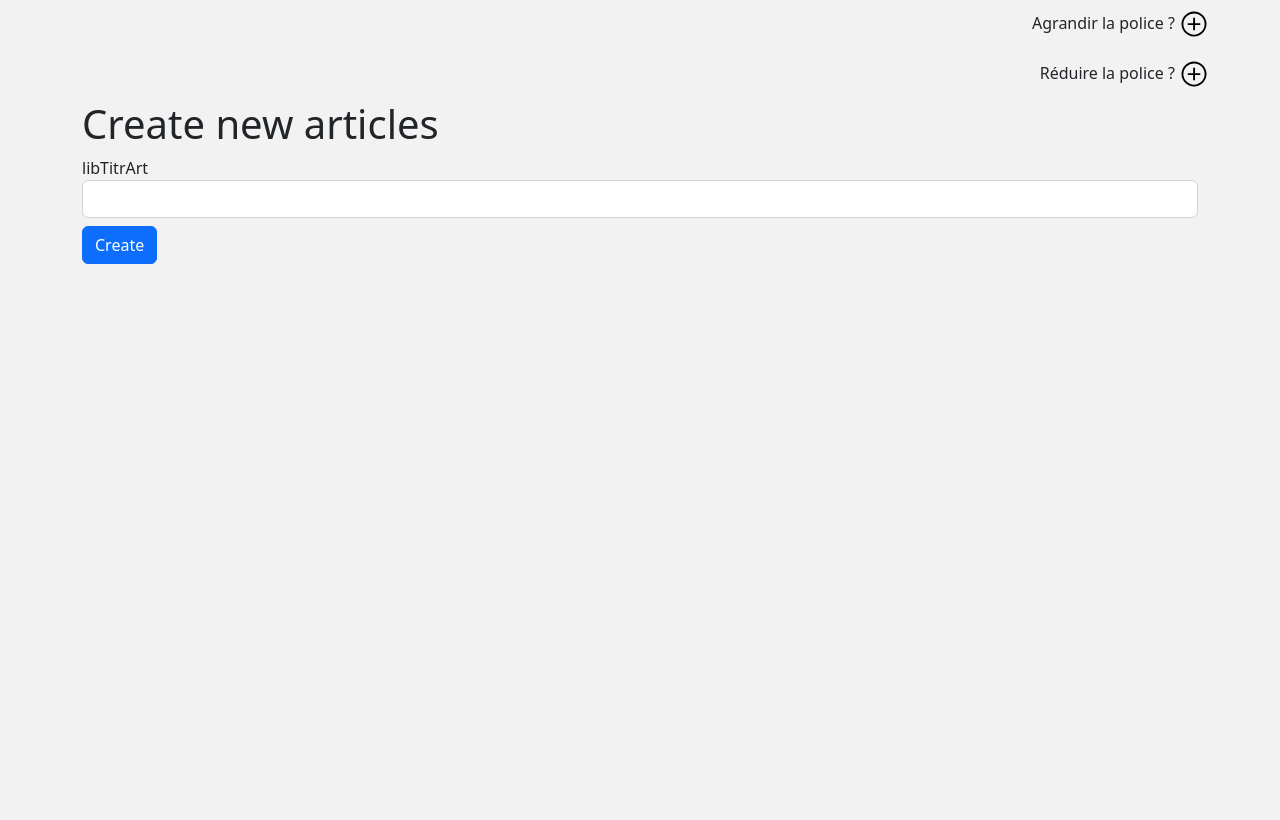
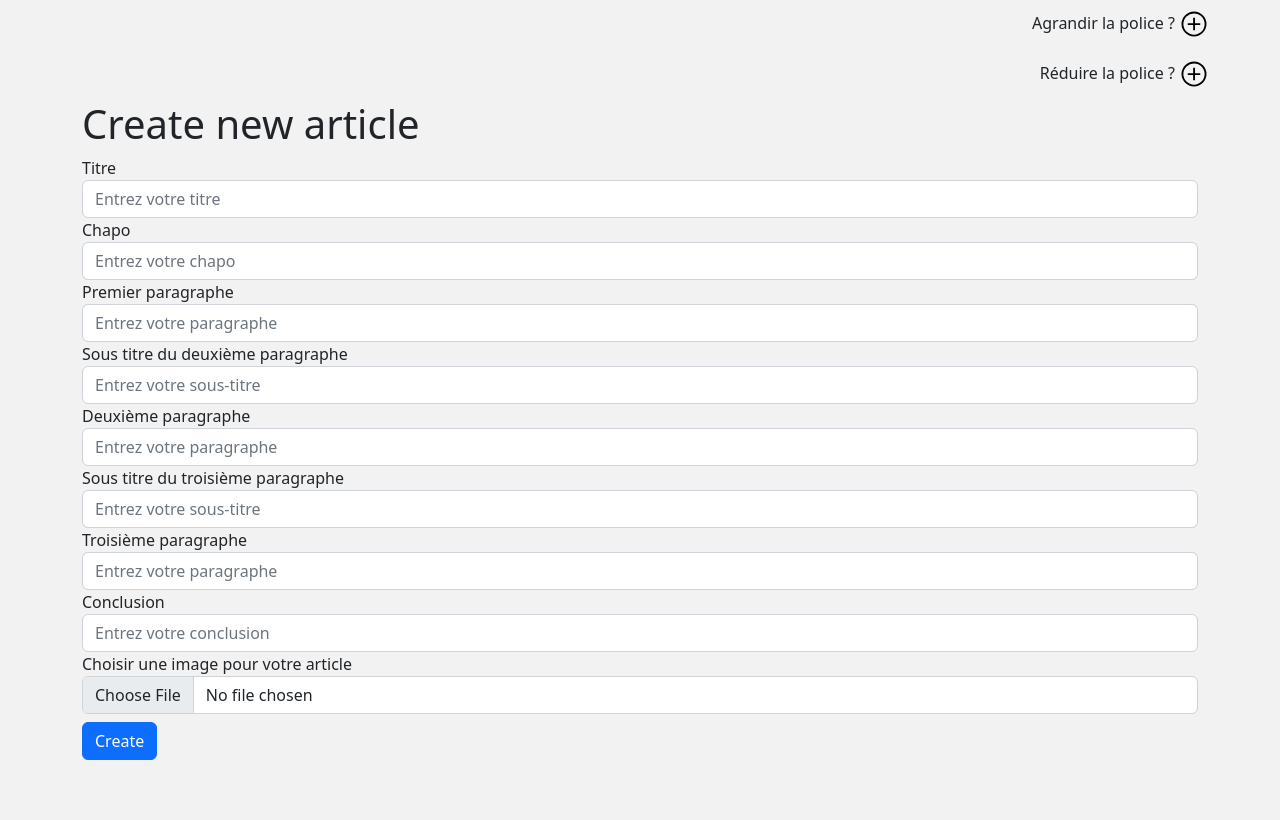
Before and after one commit to thaisontranquang/blogart_g10, a PHP site: page /views/backend/article/create.php in a window 1280 px wide. Shown: the part 108-928 px from the top of the page. Before the commit the page ends 372 px from the top, so only its background shows below. Run offline with PHP 8.4, Linux system fonts and the light colour scheme; a stand-in replaces the project's code that opens the database connection; some libraries are stand-ins or nearby versions.

Commit message:
article v1

```diff
--- a/views/backend/article/create.php
+++ b/views/backend/article/create.php
@@ -8,19 +8,53 @@ include '../../../header.php';
 } */
 ?>
 
-<!--Bootstrap form to create a new articles-->
+<!--Bootstrap form to create a new article-->
 <div class="container">
     <div class="row">
         <div class="col-md-12">
-            <h1>Create new articles</h1>
+            <h1>Create new article</h1>
         </div>
         <div class="col-md-12">
-            <!--Form to create a new articles-->
-            <form action="<?php echo ROOT_URL . '/api/articles/create.php' ?>" method="post">
+            <!--Form to create a new article-->
+            <form action="<?php echo ROOT_URL . '/api/article/create.php' ?>" method="post">
+
                 <div class="form-group">
-                    <label for="libTitrArt">libTitrArt</label>
-                    <input id="libTitrArt" class="form-control" type="text" name="libTitrArt">
+                    <label for="libTitrArt">Titre</label>
+                    <input id="libTitrArt" class="form-control" type="text" placeholder="Entrez votre titre" required name="libTitrArt">
                 </div>
+                <div class="form-group">
+                    <label for="libChapoArt">Chapo</label>
+                    <input id="libChapoArt" class="form-control" type="text" placeholder="Entrez votre chapo" required name="libChapoArt">
+                </div>
+                <div class="form-group">
+                    <label for="parag1Art">Premier paragraphe</label>
+                    <input id="parag1Art" class="form-control" type="text" placeholder="Entrez votre paragraphe" required name="parag1Art">
+                </div>
+                <div class="form-group">
+                    <label for="libSsTitr1Art">Sous titre du deuxième paragraphe</label>
+                    <input id="libSsTitr1Art" class="form-control" type="text" placeholder="Entrez votre sous-titre" required name="libSsTitr1Art">
+                </div>
+                <div class="form-group">
+                    <label for="parag2Art">Deuxième paragraphe</label>
+                    <input id="parag2Art" class="form-control" type="text" placeholder="Entrez votre paragraphe" required name="parag2Art">
+                </div>
+                <div class="form-group">
+                    <label for="libSsTitr2Art">Sous titre du troisième paragraphe</label>
+                    <input id="libSsTitr2Art" class="form-control" type="text" placeholder="Entrez votre sous-titre" required name="libSsTitr2Art">
+                </div>
+                <div class="form-group">
+                    <label for="parag3Art">Troisième paragraphe</label>
+                    <input id="parag3Art" class="form-control" type="text" placeholder="Entrez votre paragraphe" required name="parag3Art">
+                </div>
+                <div class="form-group">
+                    <label for="libConclArt">Conclusion</label>
+                    <input id="libConclArt" class="form-control" type="text" placeholder="Entrez votre conclusion" required name="libConclArt">
+                </div>
+                <div class="form-group">
+                    <label for="urlPhotArt">Choisir une image pour votre article</label>
+                    <input id="urlPhotArt" class="form-control" type="file" accept="image/png, image/jpeg" required name="urlPhotArt">
+                </div>
+
                 <div class="form-group mt-2">
                     <button type="submit" class="btn btn-primary">Create</button>
                 </div>
--- a/views/backend/article/delete.php
+++ b/views/backend/article/delete.php
@@ -22,7 +22,7 @@ $libTitrArt = sql_select("ARTICLE", "libTitrArt", "numArt = $numArt")[0]['libTit
             <!--Form to create a new article-->
             <form action="<?php echo ROOT_URL . '/api/article/delete.php' ?>" method="post">
                 <div class="form-group">
-                    <label for="libTitrArt">libTitrArt</label>
+                    <label for="libTitrArt">Nom de l'article qui sera supprimé</label>
                     <input id="numArt" class="form-control" style="display: none" type="text" name="numArt" value="<?php echo($numArt) ?>" readonly="readonly">
                     <input id="libTitrArt" class="form-control" type="text" name="libTitrArt" value="<?php echo($libTitrArt) ?>" readonly="readonly">
                 </div>
```
Also changed, not shown: api/article/create.php (+10 -2 lines), api/article/edit.php (+10 -2 lines), views/backend/article/list.php (+4 -4 lines), views/backend/article/update.php (+46 -2 lines), views/backend/dashboard.php (+4 -4 lines).
